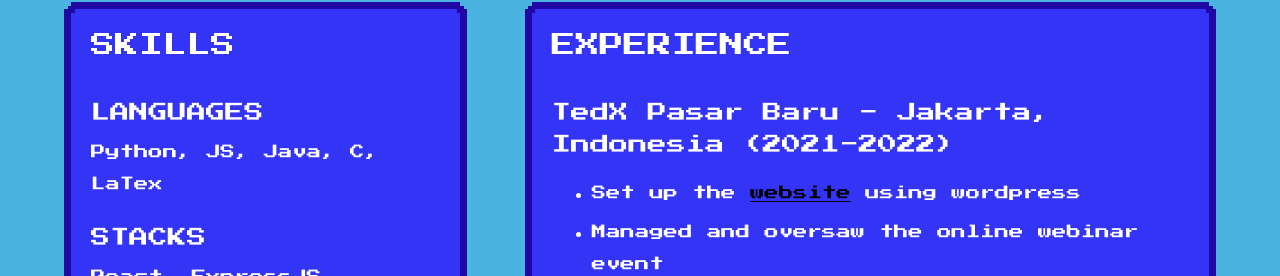
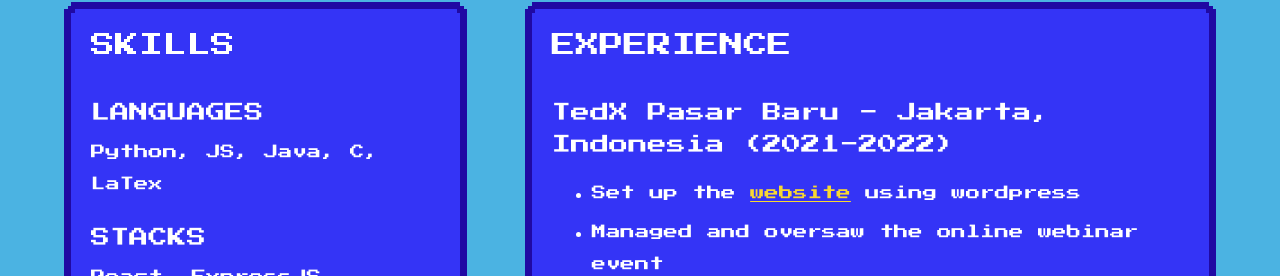
Before and after one commit to TheoA816/teeho, a React (Create React App) app in the folder client/: page / in a window 1280 px wide. Shown: the part 1470-1746 px from the top of the page. Built offline with nearby package versions, Linux system fonts and the light colour scheme.

Commit message:
edit link color and vine z-idex

```diff
--- a/client/src/about/About.module.scss
+++ b/client/src/about/About.module.scss
@@ -19,7 +19,7 @@
 }
 
 a {
-    color: #000000;
+    color: #F8D831;
 }
 
 ////////////////////////////////////////////////////////////////////////////////
--- a/client/src/vines/Vine.module.scss
+++ b/client/src/vines/Vine.module.scss
@@ -30,4 +30,6 @@
 
     position: relative;
     top: -160px;
+
+    z-index: -3;
 }
```
